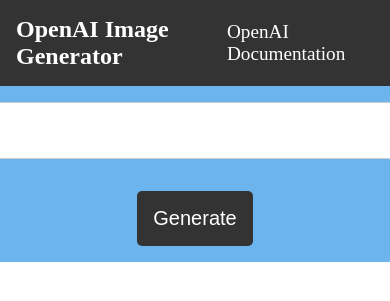
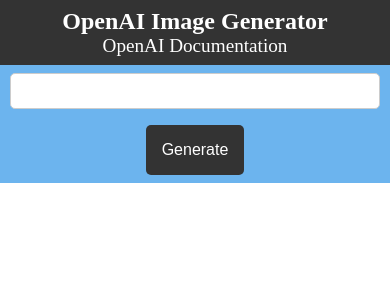
Before and after one commit to mayerxc/flask_openai_image, a Flask app: page / in a window 390 px wide; the page is wider, and only the part inside the window is pictured. Shown: the top 301 px of that part. Run offline with Flask 2, Linux system fonts and the light colour scheme.

Commit message:
Add media query for mobile

```diff
--- a/static/style.css
+++ b/static/style.css
@@ -89,3 +89,35 @@ nav a:hover {
 img {
   margin: 0.5rem;
 }
+
+@media only screen and (max-width: 500px) {
+  nav {
+    display: flex;
+    flex-direction: column;
+    justify-content: center;
+    align-items: center;
+    padding: 0.5rem;
+  }
+
+  .form-container input {
+    font-size: 16px;
+    width: 95vw;
+    min-width: 200px;
+    padding: 0.5rem;
+    border: 1px solid #ccc;
+    border-radius: 5px;
+    margin: 0.5rem;
+  }
+
+  .form-container button {
+    font-size: 1rem;
+    padding: 1rem;
+    border-radius: 5px;
+    margin: 0.5rem;
+  }
+
+  img {
+    max-width: 100%;
+    height: auto;
+  }
+}
```
